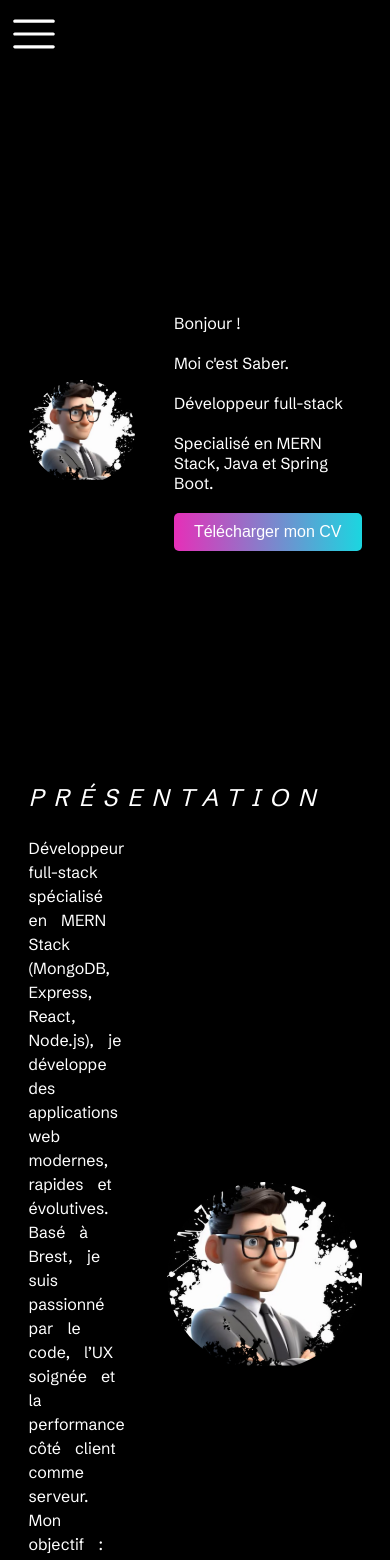
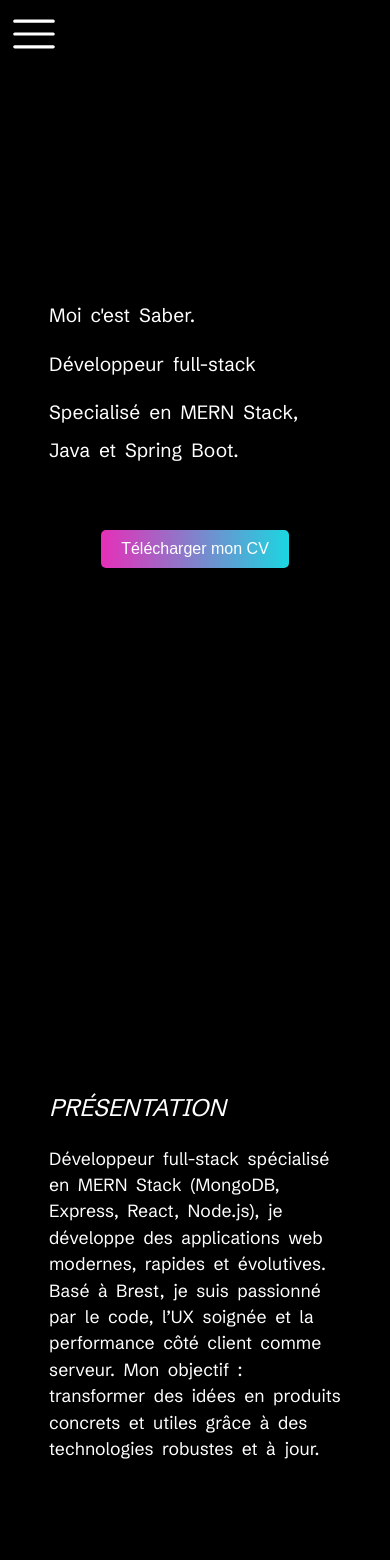
Before and after one commit to djerbiano/portfolio2025, a Next.js app: page / in a window 390 px wide. Shown: the top 1560 px of the page. Built offline with nearby package versions, Linux system fonts and the light colour scheme.

Commit message:
update responsive design

```diff
--- a/app/_ui/AboutMe.jsx
+++ b/app/_ui/AboutMe.jsx
@@ -4,7 +4,7 @@ export default function AboutMe() {
   return (
     <div className={styles.aboutContainer} id="presentation">
       <div className={styles.aboutTextContainer}>
-      <p className={styles.title}>PRÉSENTATION</p>
+        <p className={styles.title}>PRÉSENTATION</p>
         <p>
           Développeur full-stack spécialisé en MERN Stack (MongoDB, Express, React, Node.js), je développe des
           applications web modernes, rapides et évolutives. Basé à Brest, je suis passionné par le code, l’UX soignée et
--- a/app/_ui/Contact.jsx
+++ b/app/_ui/Contact.jsx
@@ -2,9 +2,12 @@ import styles from "../page.module.css";
 export default function Contact() {
   return (
     <div className={styles.contactContainer} id="contact">
+
       <p className={styles.title}>CONTACT</p>
       <p className={styles.subtitle}>Envoyez-moi un message !</p>
       <form className={styles.contactForm}>
+        <div className={styles.contactAreaDesigneRight}></div>
+        <div className={styles.contactAreaDesigneLeft}></div>
         <input type="text" placeholder="Nom" required />
         <input type="email" placeholder="Email" required />
         <textarea placeholder="Message" required></textarea>
--- a/app/page.module.css
+++ b/app/page.module.css
@@ -12,6 +12,7 @@
   flex-direction: column;
   justify-content: center;
   align-items: center;
+  padding: 20px;
   .modalContent {
     color: rgb(0, 0, 0);
     padding: 20px;
@@ -127,6 +128,38 @@
     display: flex;
     flex-direction: column;
     gap: 20px;
+    word-spacing: 10px;
+    line-height: 1.5;
+    font-size: 1.4rem;
+    h1 {
+      margin-bottom: 20px;
+      text-align: center;
+    }
+  }
+
+  @media (max-width: 768px) {
+    flex-direction: column;
+    gap: 20px;
+    width: 100%;
+
+    :first-child {
+      display: none;
+    }
+
+    .heroTextContainer {
+      max-width: 80vw;
+      padding: 10px;
+      height: max-content;
+      word-spacing: 4px;
+      font-size: 1.2rem;
+      line-height: 2;
+      gap: 10px;
+
+      :nth-last-child(1) {
+        margin-top: 50px;
+        align-self: center;
+      }
+    }
   }
 }
 .highlight {
@@ -166,6 +199,10 @@
   text-align: left;
   font-style: italic;
   letter-spacing: 10px;
+
+  @media (max-width: 768px) {
+    letter-spacing: 0;
+  }
 }
 
 .aboutContainer {
@@ -173,7 +210,7 @@
   justify-content: center;
   align-items: center;
   width: 90%;
-  height: 100vh;
+  min-height: 100vh;
   margin-top: 10vh;
   gap: 10vw;
   margin: auto;
@@ -187,13 +224,30 @@
       text-align: center;
     }
   }
+
+  @media (max-width: 768px) {
+    flex-direction: column;
+    width: 80vw;
+    & > :last-child {
+      display: none;
+    }
+    .aboutTextContainer {
+      width: 100%;
+      padding: 10px;
+      /* height: max-content; */
+      word-spacing: 4px;
+      font-size: 1.1rem;
+      line-height: 1.5;
+      gap: 10px;
+    }
+  }
 }
 
 .projectsContainer {
   display: flex;
   flex-direction: column;
   width: 90%;
-  height: 100vh;
+  min-height: 100vh;
   margin: auto;
   p {
     margin-top: 100px;
@@ -205,6 +259,15 @@
     width: 100%;
     gap: 30px;
     margin: auto;
+  }
+  @media (max-width: 768px) {
+    :nth-child(1) {
+      margin: 80px 0px 0px 0px;
+    }
+    .projects {
+      flex-direction: column;
+      gap: 20px;
+    }
   }
 }
 
@@ -231,6 +294,14 @@
     width: 100%;
     height: 100%;
     object-fit: cover;
+  }
+
+  @media (max-width: 768px) {
+    width: 90vw;
+    .projectImage {
+      object-fit: contain;
+      overflow: hidden;
+    }
   }
 }
 .project:hover:after {
@@ -334,14 +405,17 @@
   }
 
   .contactForm {
+    position: relative;
     display: flex;
     flex-direction: column;
     gap: 10px;
     min-width: 50%;
     max-width: 600px;
     margin: auto;
+
     input,
     textarea {
+      font-family: inherit;
       width: 100%;
       padding: 15px 20px;
       background: rgba(255, 255, 255, 0.05);
@@ -369,6 +443,9 @@
     }
 
     button {
+      width: 50%;
+      max-width: 200px;
+      margin: auto;
       padding: 15px;
       background: linear-gradient(90deg, rgba(230, 47, 184, 1) 0%, rgba(27, 214, 224, 1) 100%);
       color: white;
@@ -384,6 +461,36 @@
         box-shadow: 0 4px 15px rgba(27, 214, 224, 0.4);
       }
     }
+    .contactAreaDesigneRight {
+      z-index: -1;
+      position: absolute;
+      top: -40%;
+      right: -25%;
+      width: 20vw;
+      max-width: 300px;
+      min-width: 200px;
+      aspect-ratio: 1/1;
+      border-radius: 50%;
+      background: #e62fb8;
+      opacity: 0.15;
+      filter: blur(50px);
+      animation: float 8s ease-in-out infinite;
+    }
+    .contactAreaDesigneLeft {
+      z-index: -1;
+      position: absolute;
+      bottom: -40%;
+      left: -25%;
+      width: 20vw;
+      max-width: 300px;
+      min-width: 200px;
+      aspect-ratio: 1/1;
+      border-radius: 50%;
+      background: #1bd6e0;
+      opacity: 0.15;
+      filter: blur(50px);
+      animation: float 8s ease-in-out infinite;
+    }
   }
 }
 
@@ -397,3 +504,12 @@
     transform: translateX(-100%);
   }
 }
+@keyframes float {
+  0%,
+  100% {
+    transform: translate(0, 0);
+  }
+  50% {
+    transform: translate(0, -90px);
+  }
+}
```
